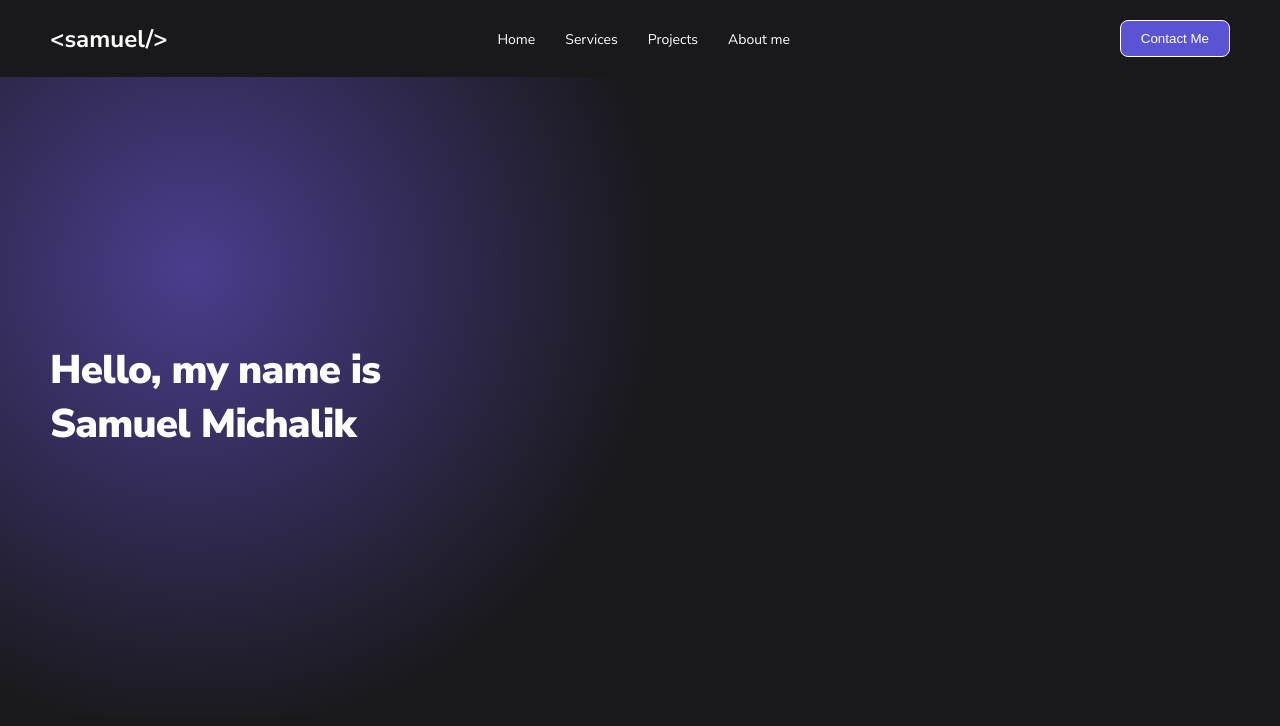
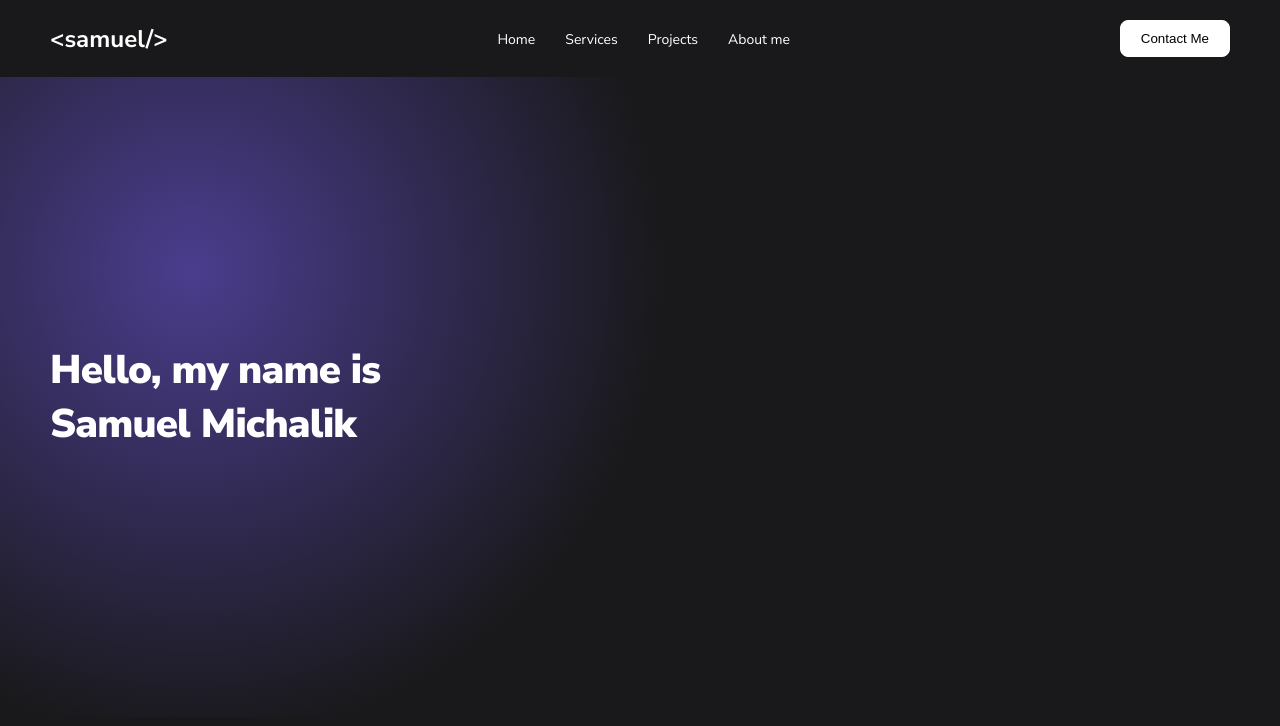
Before and after one commit to flashayy/portfolio, a plain HTML site: page index.html in a window 1280 px wide. In both pictures the pointer is over the button "Contact Me". Drawn offline with Linux system fonts and the light colour scheme.

Commit message:
zmena farby contact me btn

```diff
--- a/assets/css/main.css
+++ b/assets/css/main.css
@@ -61,8 +61,8 @@
   }
 
   .contact-button:hover {
-    background-color: var(--main-clr);
-    color: white;
+    background-color: var(--text-main);
+    color: black;
   }
 
   .hero-section {
```
